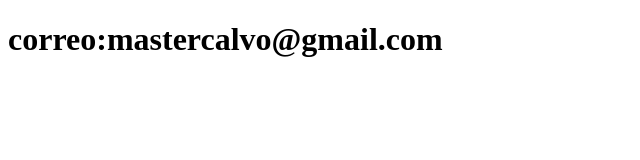
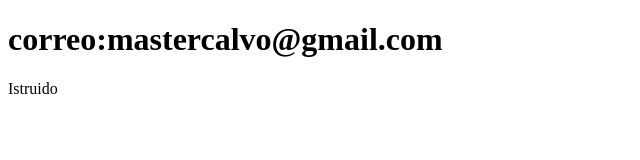
Before and after one commit to mastercalvo/Sistema-de-registro, a plain HTML site: page contacto.html in a window 1280 px wide. Shown: the full height of the page, 0-640 px from the left. Drawn offline with Linux system fonts and the light colour scheme.

Commit message:
Actualiza el contato

```diff
--- a/contacto.html
+++ b/contacto.html
@@ -7,5 +7,7 @@
 </head>
 <body>
     <h1>correo:mastercalvo@gmail.com</h1>
+    <p>Istruido</p>
+
 </body>
 </html>
```
